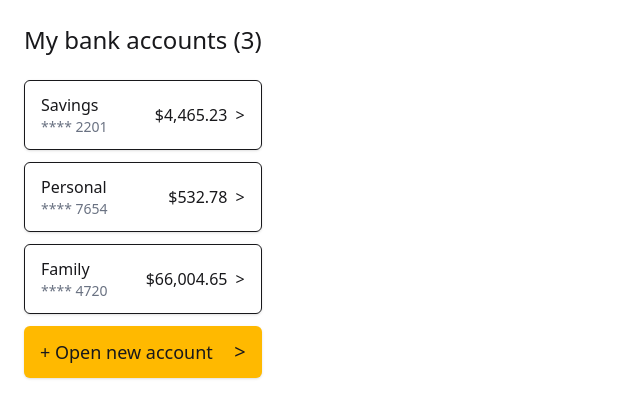
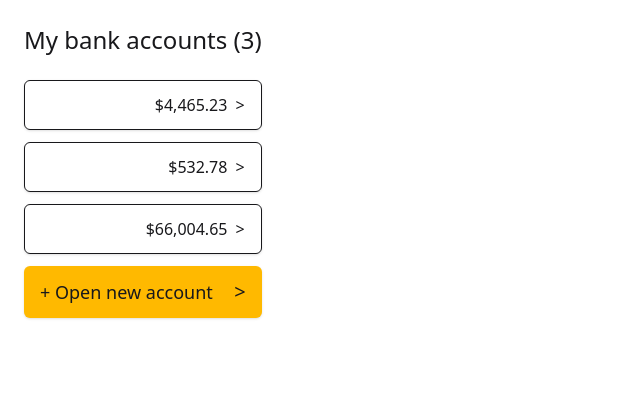
Before and after one commit to salt-community/jfs-2025-03-31-novabank-ab, a React (Vite) app in the folder frontend/: page /accounts in a window 1280 px wide. Shown: the top 418 px of the page, without its empty margins (0-640 px from the left). Built offline with nearby package versions, Linux system fonts and the light colour scheme; no server answers.

Commit message:
fix account type

```diff
--- a/frontend/src/components/accounts/AccountItem.tsx
+++ b/frontend/src/components/accounts/AccountItem.tsx
@@ -1,10 +1,5 @@
 import { useNavigate } from '@tanstack/react-router';
-
-type Account = {
-  accountName: string
-  accountNumber: string
-  balance: number
-}
+import type { Account } from '@/types';
 
 type AccountItemProps = {
   account: Account
@@ -21,13 +16,13 @@ export default function AccountItem({
       onClick={() =>
         navigate({
           to: '/accounts/$id',
-          params: { id: account.accountNumber },
+          params: { id: account.number },
         })
       }
     >
       <div>
-        <div>{account.accountName}</div>
-        <div className="text-sm text-gray-500">{account.accountNumber}</div>
+        <div>{account.name}</div>
+        <div className="text-sm text-gray-500">{account.number}</div>
       </div>
       <div className="text-right">
         ${account.balance.toLocaleString(undefined, { minimumFractionDigits: 2 })}
```
